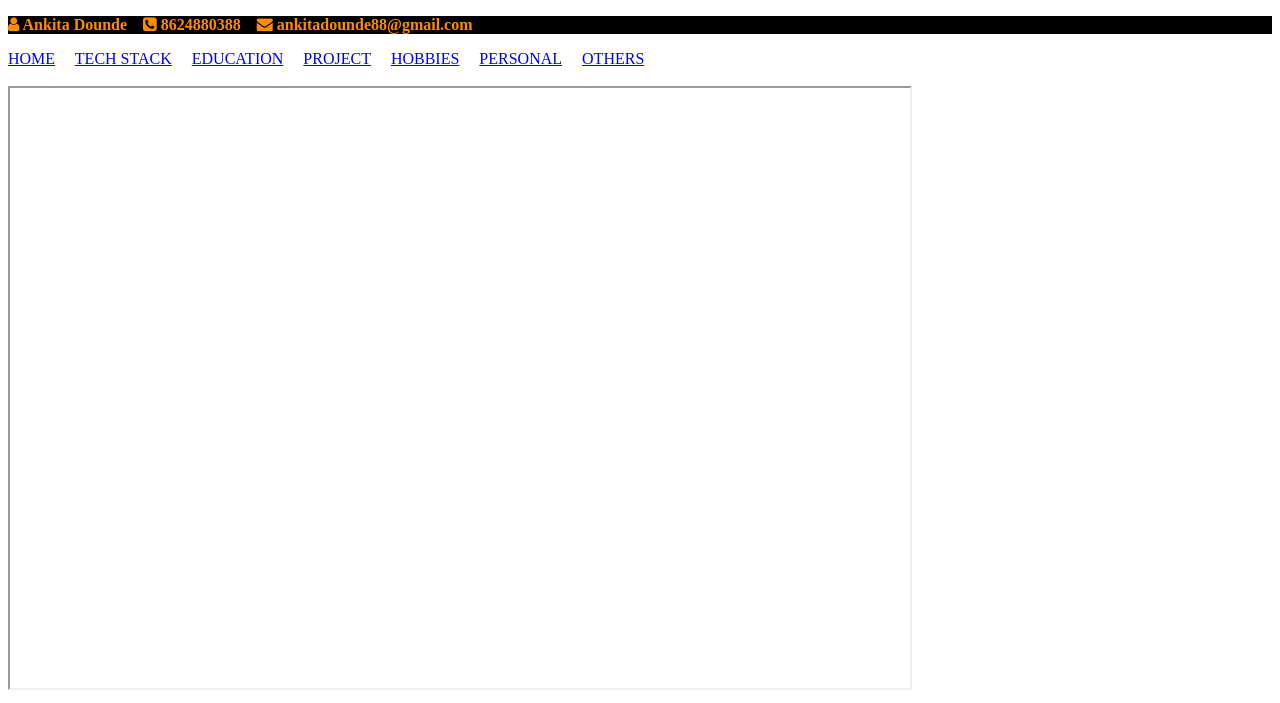
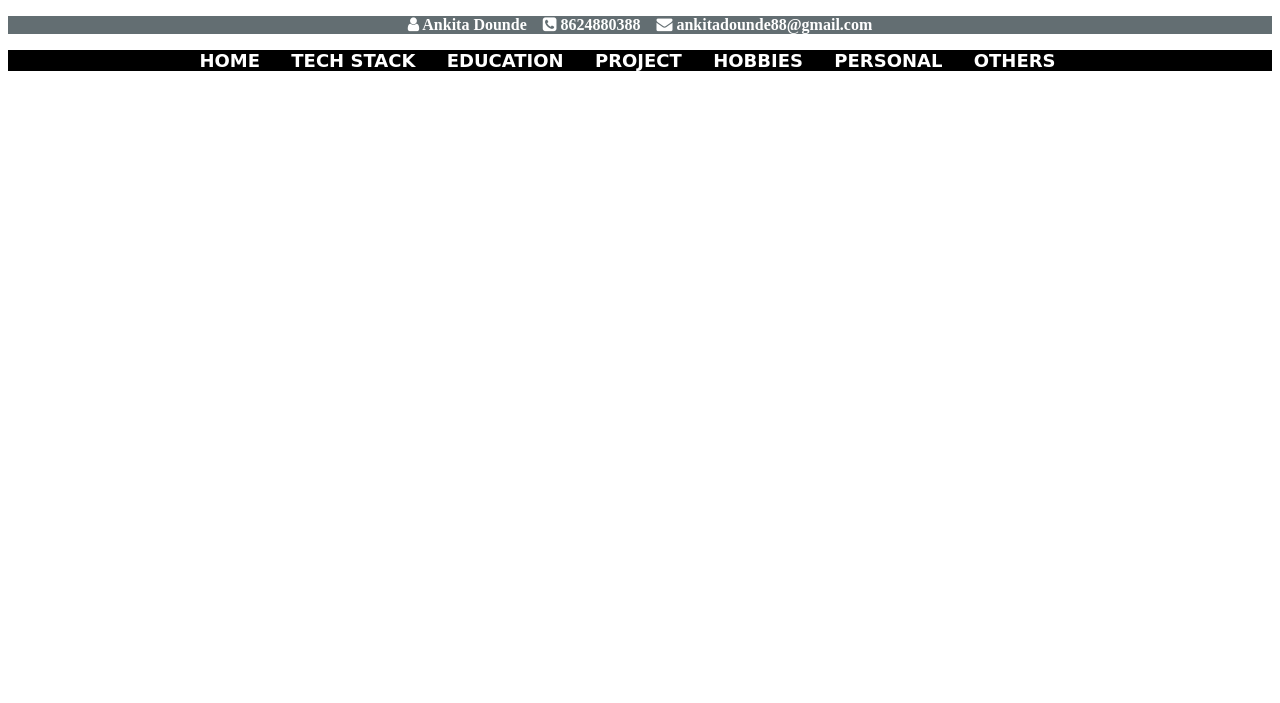
Before and after one commit to Ankitadounde/MyProfile, a plain HTML site: page index.html in a window 1280 px wide. Shown: the top 703 px of the page. Drawn offline with Linux system fonts and the light colour scheme; a web font is replaced by a local one.

Commit message:
with sofia font index file
with sofia font index file

```diff
--- a/home.html
+++ b/home.html
@@ -2,17 +2,28 @@
 <html>
     <head>
         <title>Home</title>
+        <link rel="preconnect" href="https://fonts.googleapis.com">
+        <link rel="preconnect" href="https://fonts.gstatic.com" crossorigin>
+        <link href="https://fonts.googleapis.com/css2?family=Gaegu:wght@300&display=swap" rel="stylesheet">
         <style>
-           .name{
-            color: aquamarine;
-            background-color: black;
+            .name{
+            color:burlywood;
+            background-color:#2d3436;
+
            }
            #name{
-            color: brown;
+            color: yellow;
            }
            .item{
-            background-color: darkkhaki;
+            color: white;
+            background-color:#34495e;
+            font-family:'Gaegu', cursive;
+            list-style-type: square;
+
+
            }
+
+
         </style>
     </head>
     <body>
--- a/index.html
+++ b/index.html
@@ -4,15 +4,29 @@
 <head>
     <title>index Page</title>
     <link rel="stylesheet" href="https://cdnjs.cloudflare.com/ajax/libs/font-awesome/4.7.0/css/font-awesome.min.css">
+    <link rel="preconnect" href="https://fonts.googleapis.com">
+    <link rel="preconnect" href="https://fonts.gstatic.com" crossorigin>
+    <link href="https://fonts.googleapis.com/css2?family=Poppins:wght@100;300;600&family=Sofia&display=swap"
+        rel="stylesheet">
     <style>
-        .name{
-        color: darkorange;
-        background-color: black;
+        .name {
+            color: white;
+            background-color: #636e72;
+            text-align: center;
 
         }
 
-
-
+        .single,a{
+            font-size: 18px;
+            font-weight: bold;
+            text-transform: uppercase;
+            text-align: center;
+            text-decoration: none;
+            font-family: 'Sofia', cursive;
+            background-color: black;
+            color: white;
+            text-decoration: none;
+        }
     </style>
 
 </head>
@@ -26,8 +40,8 @@
 
     </header>
 
-    <nav>
-        <a href="home.html" target="my_frame">HOME</a>&nbsp;&nbsp;&nbsp;&nbsp;
+    <nav class="single">
+        <a href="home.html" target="my_frame" color white;>HOME</a>&nbsp;&nbsp;&nbsp;&nbsp;
         <a href="techStack.html" target="my_frame">TECH STACK</a>&nbsp;&nbsp;&nbsp;&nbsp;
         <a href="education.html" target="my_frame">EDUCATION</a>&nbsp;&nbsp;&nbsp;&nbsp;
         <a href="project.html" target="my_frame">PROJECT</a>&nbsp;&nbsp;&nbsp;&nbsp;
@@ -39,7 +53,7 @@
     <br>
 
 
- <iframe name="my_frame" width="900px" height="600"></iframe>
+    <iframe name="my_frame" width="900px" height="600" id="i_frame" style="border:none;"></iframe>
     <footer>
 
         <p><strong>Follow me</strong>
```
